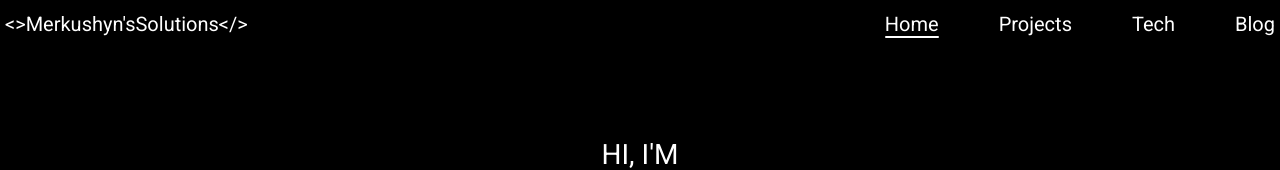
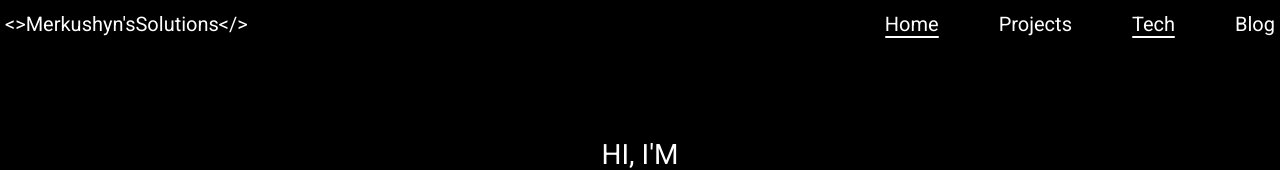
Before and after one commit to ArtemMerkushyn/byMerkushyn, a React (Create React App) app: page / in a window 1280 px wide. Shown: the top 170 px of the page. Built offline with nearby package versions, Linux system fonts and the light colour scheme.

Commit message:
fixed some link on the header

```diff
--- a/src/components/header/Header.jsx
+++ b/src/components/header/Header.jsx
@@ -34,7 +34,7 @@ export const Header = () => {
                         <li className={styles.nav__item}>
                             <NavLink
                                 className={({ isActive }) => (isActive ? styles.active : undefined)}
-                                to={'/xd'}
+                                to={'/'}
                             >Tech</NavLink>
                         </li>
                         <li className={styles.nav__item}>
```
